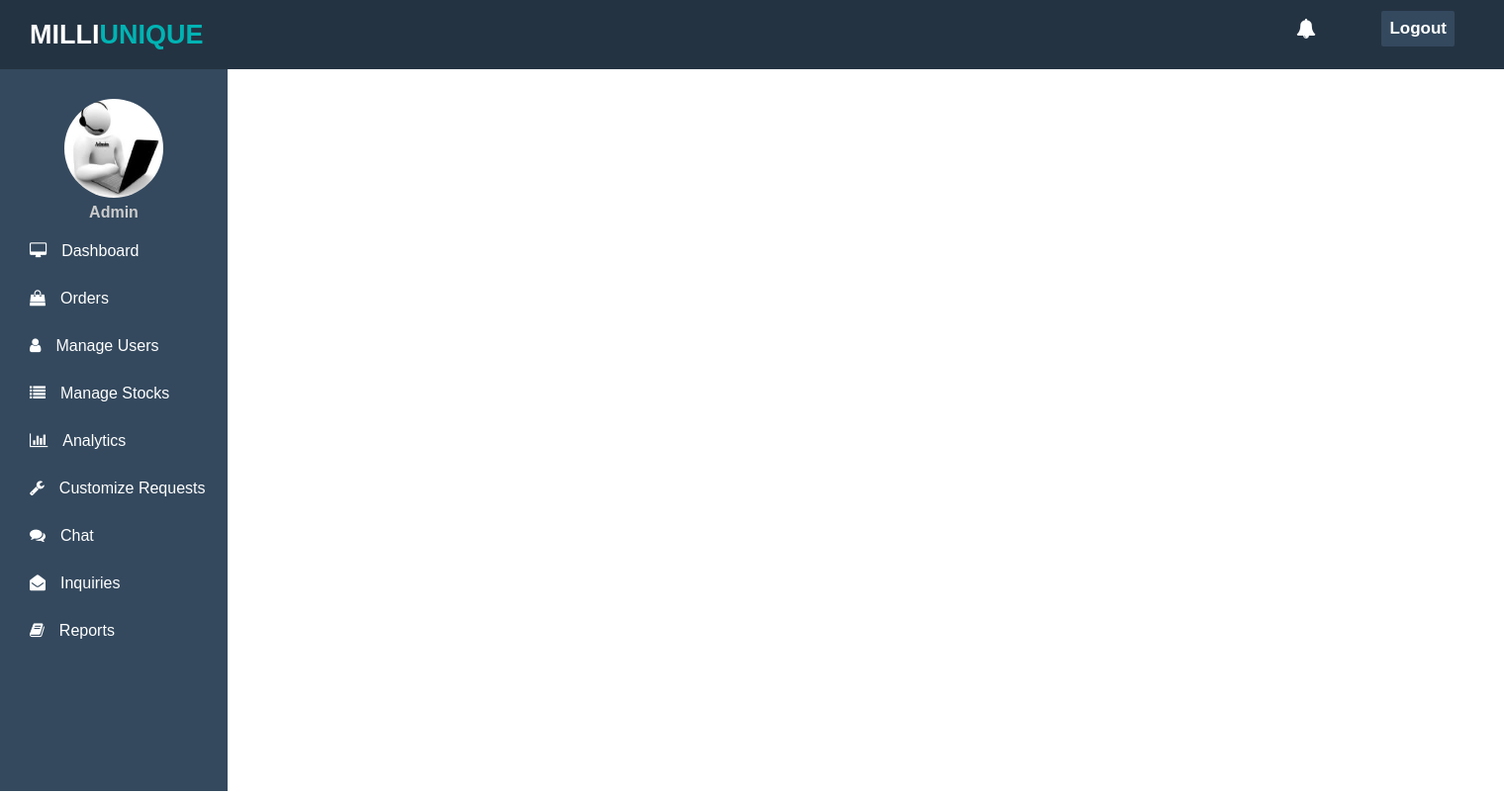
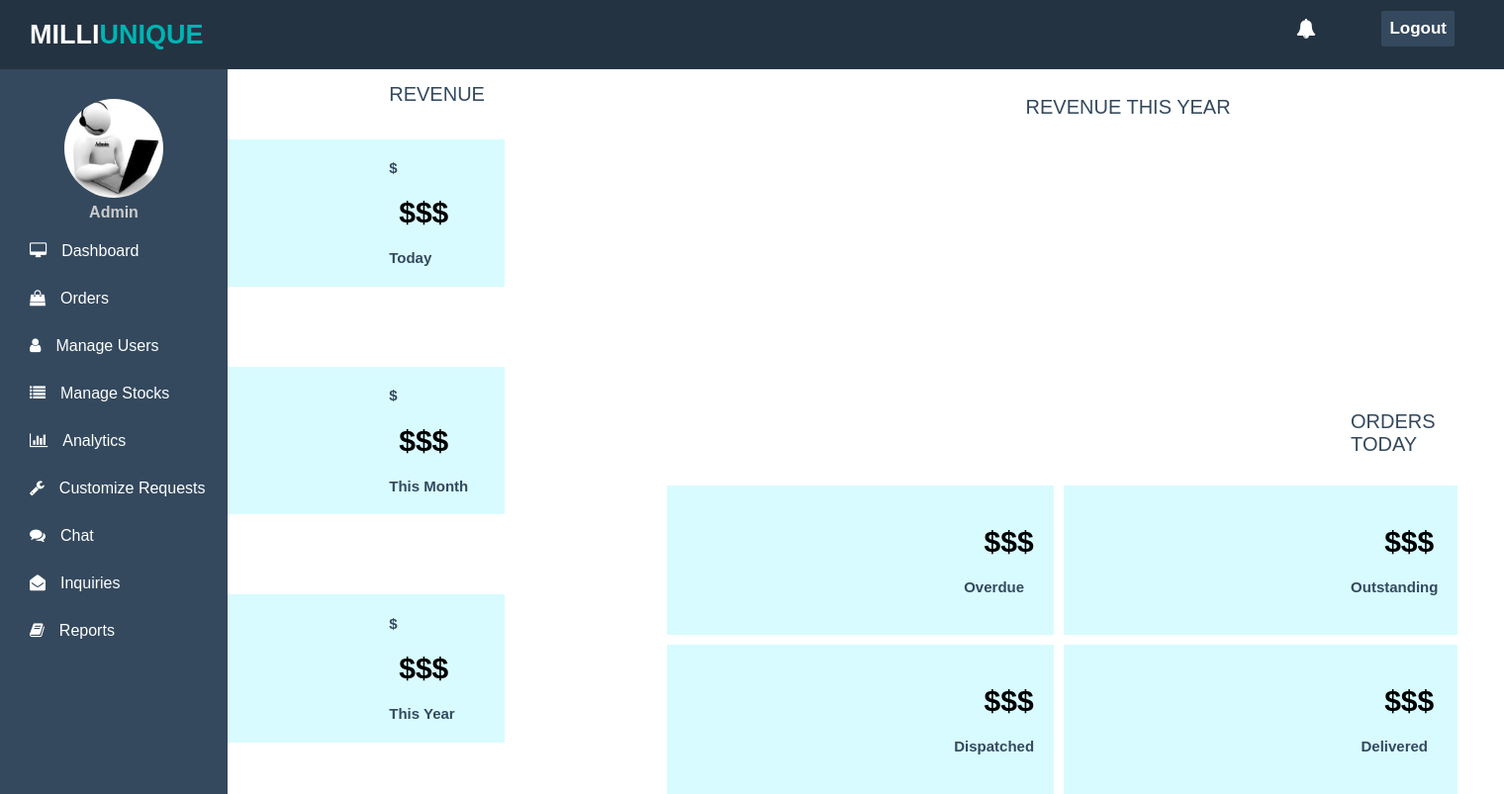
Before and after one commit to amasha98/2nd-Year-Group-Project, a PHP site: page /Dashboard.html in a window 1520 px wide. Shown: the whole page at 99% size. Run offline with PHP 8.4, Linux system fonts and the light colour scheme.

Commit message:
Add files via upload
dashboard html and css. js need to be added

```diff
--- a/Dashboard.html
+++ b/Dashboard.html
@@ -33,5 +33,61 @@
 			<a href=""><i class="fa fa-envelope-open"></i><span>Inquiries</span></a>
 			<a href=""><i class="fa fa-book"></i><span>Reports</span></a>
 		</div>
+
+		<table>
+		<tr>
+		<td rowspan="2">
+		<br><br><br>
+			<div class="grid-container">
+		<h2 style="text-transform:bold">Revenue</h2>
+			<div>
+			<h3>$</h3><h1 style="margin-left:300px">$$$</h1>
+				<p><h3 style="text-transform:capitalize">Today</h3></p>
+			</div>
+		<br><br><br>
+		<div>
+			<h3>$ </h5><h1 style="margin-left:300px">$$$</h3>
+				<p><h3 style="text-transform:capitalize">this month</h3></p>
+			</div>
+		<br><br><br>
+			<div>
+			<h3>$ </h5><h1 style="margin-left:300px">$$$</h3>
+				<p><h3 style="text-transform:capitalize">this year</h3></p>
+			</div>
+			</div>
+		</td>
+
+		<td>
+		<div class="grid-container1">
+			<p><h2 style="text-transform:bold">Revenue This Year</h2></p>
+		</div>
+		</td>
+		</tr>
+		<tr>
+		<td>
+			<div class="grid-container1">
+		<br>
+		<h2 style="text-transform:bold">Orders Today</h2>
+
+			<div>
+		</h5><h1 style="margin-left:300px">$$$</h3>
+				<p><h3 style="text-transform:capitalize">overdue</h3></p>
+				</div>
+			<div>
+		</h5><h1 style="margin-left:300px">$$$</h3>
+				<p><h3 style="text-transform:capitalize">outstanding</h3></p>
+				</div>
+		<div>
+		</h5><h1 style="margin-left:300px">$$$</h3>
+				<p><h3 style="text-transform:capitalize">dispatched</h3></p>
+				</div>
+			<div>
+		</h5><h1 style="margin-left:300px">$$$</h3>
+				<p><h3 style="text-transform:capitalize">delivered</h3></p>
+				</div>
+			</div>
+			</td>
+		 </tr>
+		</table>
 	</body>
 </html>
--- a/Dashboardstyle.css
+++ b/Dashboardstyle.css
@@ -21,6 +21,12 @@ header{
 .left span{
 	color: #00b3b3;
 }
+h1{
+	color:solid-black;
+	margin-left:290px;
+	font-size: 30px;
+	font-weight: bold;
+}
 h2{
 	color:#34495e;
 	margin:20px;
@@ -29,6 +35,23 @@ h2{
 	font-size: 20px;
 	font-weight: 250;
 }
+h3{
+	color:#34495e;
+	margin:20px;
+	margin-left:290px;
+	text-transform: capitalize;
+	font-size: 15px;
+	font-weight: bold;
+}
+
+h5{
+	color:solid-black;
+	margin:20px;
+	margin-left:290px;
+	font-size: 5px;
+	font-weight: bold;
+}
+
 .logout{
 	padding: 8px;
 	background: #34495e;
@@ -255,3 +278,39 @@ h2{
 	#transdownloadBtn:hover{
 	background: #34495e;
 }
+
+.grid-container {
+  display: grid;
+  margin-left:100px;
+  height: 700px;
+  width:45%;
+  align-content: space-around;
+  grid-template-columns: auto;
+  grid-gap: 0.25px;
+  background-color: white;
+  padding: 0.25px;
+}
+
+.grid-container > div {
+  background-color: rgba(200, 250, 255, 0.7);
+  text-align: left;
+  padding: .5px 0;
+}
+.grid-container1 {
+  display: grid;
+  margin-left:150px;
+  height:350px;
+  width:65%;
+  align-content:space-around;
+  grid-template-columns: auto auto;
+  grid-gap: 10px;
+  background-color: #white;
+  padding: 10px;
+}
+
+.grid-container1 > div {
+  background-color: rgba(200, 250, 255, 0.7);
+  text-align: center ;
+  padding: 20px 0;
+
+}
```
